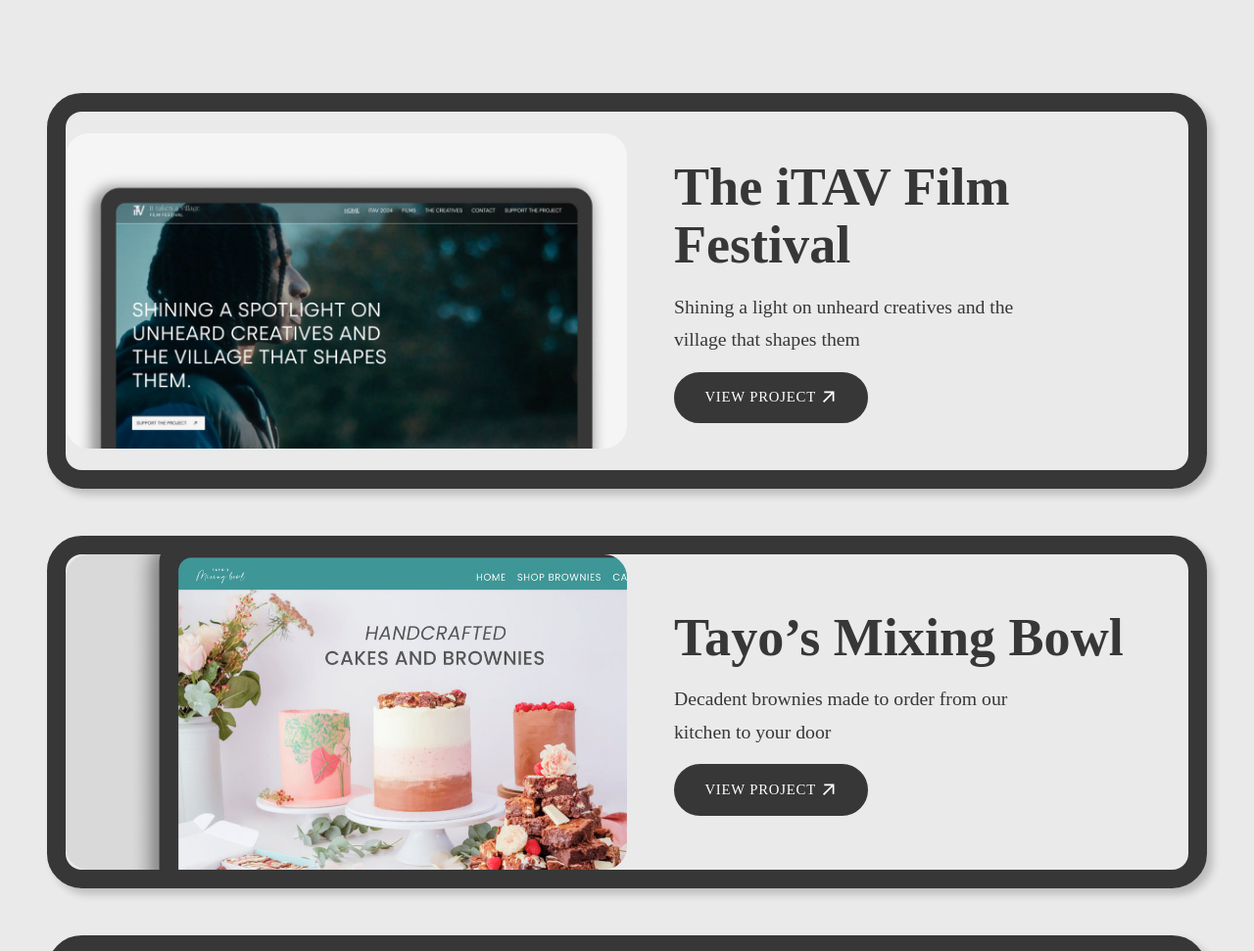
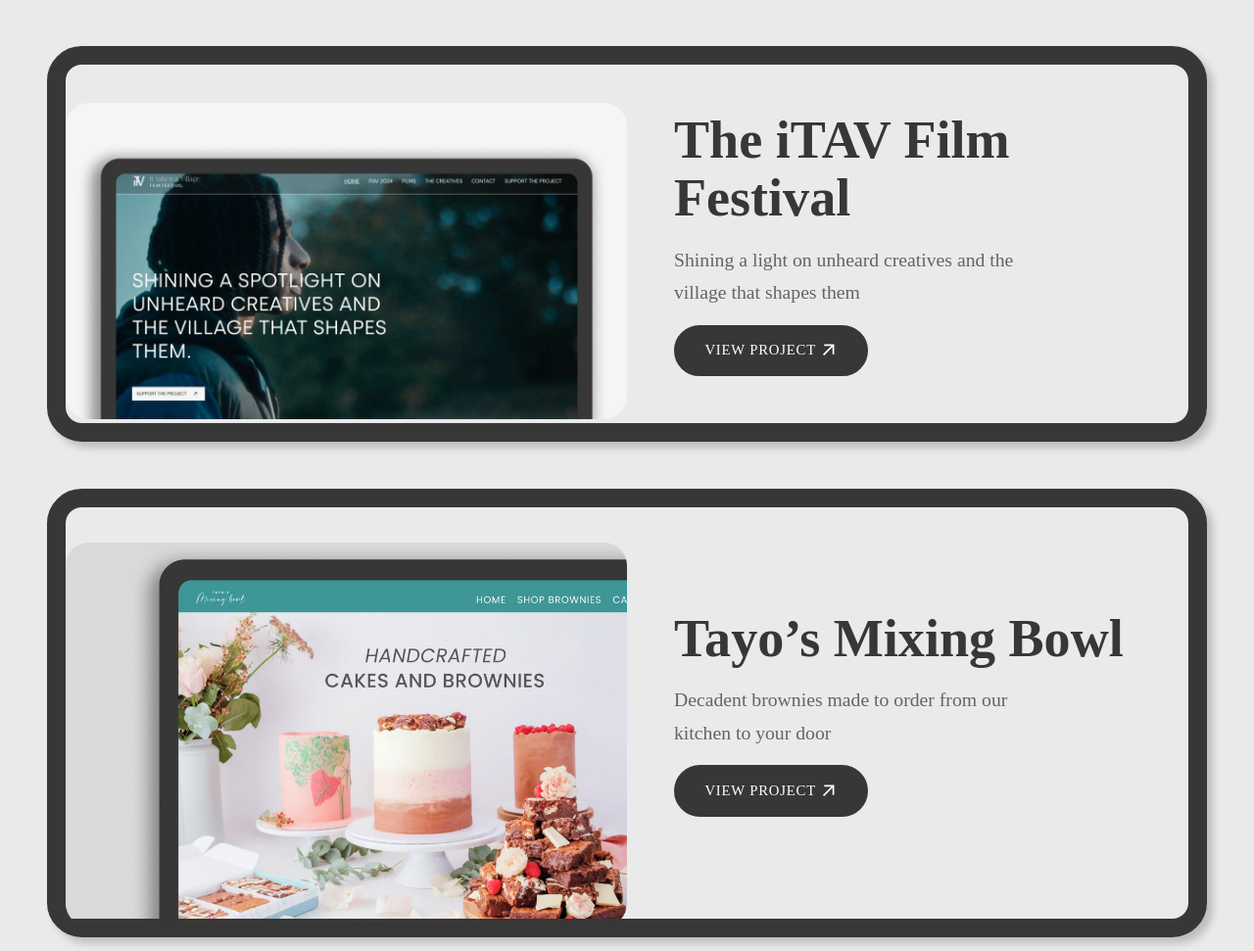
Before and after one commit to Hannah-Ogunyinka/bayagardenstudio, an Astro site: page /projects in a window 1280 px wide. Shown: the part 625-1596 px from the top of the page at 98% size. Built offline with nearby package versions, Linux system fonts and the light colour scheme; Astro itself is replaced by a stand-in of ours.

Commit message:
Match project cards to the theme's thumbnail column
Images keep their own proportions inside a 420px clip column, with the
theme's 1.8em top inset (1em all round at 1350px and below). Adds
showcase radius, project thumbnail and measure tokens, sets the showcase
border to the theme's 1em, and removes the extra space above and below
the list.

Co-Authored-By: Claude Opus 5.5 <noreply@anthropic.com>
Claude-Session: https://claude.ai/code/session_01Wts3YrB7oTDSWyo8ewD1KV

```diff
--- a/design-system-source/tokens.template.css
+++ b/design-system-source/tokens.template.css
@@ -147,6 +147,7 @@
   --measure-intro: 37.5rem;             /* 600px: centred page intros */
   --measure-cta: 40.625rem;             /* 650px: call-to-action headings */
   --measure-plan: 25rem;                /* 400px: pricing plan cards */
+  --measure-project: 23.75rem;          /* 380px: project card summaries */
   --measure-photo: 43.75rem;            /* 700px: photography panel */
 
   /* --------------------------------------------------------------- Space */
@@ -175,6 +176,7 @@
   --container-cards: 78.75rem;          /* 1260px: package cards */
   --card-min-h: 17.5rem;                /* 280px: Build page second-row cards */
   --card-light-max-h: 35rem;            /* 560px: Build page lightweight card */
+  --thumb-project-max-h: 26.25rem;      /* 420px: project page thumbnails are clipped to this */
   --hero-max-h: 67.5rem;                /* 1080px: tallest the services hero gets */
   --space-hero-after: 16rem;            /* theme spacer under the services hero */
   --space-hero-after-fluid: clamp(1rem, 49.455vw - 26.509rem, 16rem); /* the same spacer from 890px to 1420px */
@@ -218,14 +220,16 @@
   --border-hairline: 1px;
   --border-thin: 2px;
   --border-frame: 8px;                  /* white frame around showcase media */
-  --border-showcase: 19px;              /* dark frame around project cards */
+  --border-showcase: 1em;               /* dark frame around project cards (theme: 1em) */
 
   --radius-xs: 0.25rem;                 /* inputs, focus rings */
   --radius-s: 0.625rem;                 /* package cards (10px) */
   --radius-sm: 0.5rem;                  /* tags, author box, form fields */
-  --radius-ms: 0.75rem;                 /* project thumbnails */
+  --radius-ms: 0.75em;                  /* project thumbnail column (scales with its text) */
   --radius-m: 1rem;                     /* small rounded images */
   --radius-media: 1.2rem;               /* photos and outcome panels */
+  --radius-showcase: 1.8em;             /* thick dark showcase frames (projects, home offer) */
+  --radius-showcase-media: 1.2em;       /* images inside a showcase frame */
   --radius-card: 1.5rem;                /* post cards */
   --radius-panel: 2rem;                 /* grey and purple panels (32px) */
   --radius-panel-l: 2.5rem;             /* plan cards (40px) */
--- a/src/components/home/OfferSection.astro
+++ b/src/components/home/OfferSection.astro
@@ -134,7 +134,7 @@ const offers = [
   /* Dark tablet frame around the template screenshot. */
   .offer__device {
     padding: var(--space-sm);
-    border-radius: 1.8em;
+    border-radius: var(--radius-showcase);
     background-color: var(--color-surface-inverse);
     box-shadow: var(--shadow-footer);
   }
--- a/src/pages/projects.astro
+++ b/src/pages/projects.astro
@@ -53,7 +53,9 @@ const cards: Card[] = [
       {
         cards.map((card) => (
           <li class="card">
-            <Image src={card.image} alt="" widths={[400, 640, 900]} sizes={`${MQ.mdDown} 100vw, 50vw`} class="card__image" />
+            <div class="card__media">
+              <Image src={card.image} alt="" widths={[400, 640, 900]} sizes={`${MQ.mdDown} 100vw, 50vw`} class="card__image" />
+            </div>
             <div class="card__text">
               <h2>{card.title}</h2>
               <p>{card.summary}</p>
@@ -79,7 +81,7 @@ const cards: Card[] = [
   .projects {
     max-width: var(--container-wide);
     margin-inline: auto;
-    padding: var(--space-md) var(--space-md) var(--space-xl);
+    padding-inline: var(--space-md);
   }
 
   .projects__list {
@@ -90,30 +92,40 @@ const cards: Card[] = [
     list-style: none;
   }
 
-  /* Thick dark frame, as on the live site; the image fills the left half. */
+  /* Thick dark frame, as on the live site; the image fills the left half.
+     WordPress columns stack below 782px with a medium gap between them. */
   .card {
     display: grid;
     grid-template-columns: 1fr 1fr;
     align-items: center;
     border: var(--border-showcase) solid var(--color-text);
-    border-radius: 1.8em;
+    border-radius: var(--radius-showcase);
     box-shadow: var(--shadow-photo);
 
     @media (--md-down) {
       grid-template-columns: 1fr;
+      row-gap: var(--space-md);
     }
   }
 
+  /* Theme .projects-pg-thumbnail-img-column: tall screenshots are clipped
+     at 420px; the image keeps its own proportions. */
+  .card__media {
+    max-height: var(--thumb-project-max-h);
+    overflow-y: clip;
+    border-radius: var(--radius-ms);
+  }
+
+  /* Theme .projects-pg-thumbnail-wrapper: 1.8em above the image on wide
+     screens, an even 1em inset at 1350px and below. */
   .card__image {
     display: block;
     width: 100%;
     height: auto;
-    aspect-ratio: 16 / 9;
-    object-fit: cover;
-    border-radius: 1.2em;
+    margin-top: 1.8em;
+    border-radius: var(--radius-showcase-media);
 
-    /* Stacked on phones, the image sits inset in its own panel. */
-    @media (--md-down) {
+    @media (--thumb-compact) {
       width: calc(100% - 2em);
       margin: 1em;
     }
@@ -133,7 +145,8 @@ const cards: Card[] = [
   }
 
   .card__text p {
-    max-width: 19em;
+    max-width: var(--measure-project);
+    color: var(--color-text-muted);
     margin: var(--stack-s) 0 var(--space-sm);
   }
 </style>
--- a/src/styles/media.css
+++ b/src/styles/media.css
@@ -36,3 +36,6 @@
 
 /* The theme's services hero rises less and has a smaller spacer below 1421px. */
 @custom-media --hero-compact (width < 88.8125em);
+
+/* The theme's project thumbnails get an even 1em inset at 1350px and below. */
+@custom-media --thumb-compact (width <= 84.375em);
--- a/src/styles/tokens.css
+++ b/src/styles/tokens.css
@@ -177,6 +177,7 @@
   --measure-intro: 37.5rem;             /* 600px: centred page intros */
   --measure-cta: 40.625rem;             /* 650px: call-to-action headings */
   --measure-plan: 25rem;                /* 400px: pricing plan cards */
+  --measure-project: 23.75rem;          /* 380px: project card summaries */
   --measure-photo: 43.75rem;            /* 700px: photography panel */
 
   /* --------------------------------------------------------------- Space */
@@ -205,6 +206,7 @@
   --container-cards: 78.75rem;          /* 1260px: package cards */
   --card-min-h: 17.5rem;                /* 280px: Build page second-row cards */
   --card-light-max-h: 35rem;            /* 560px: Build page lightweight card */
+  --thumb-project-max-h: 26.25rem;      /* 420px: project page thumbnails are clipped to this */
   --hero-max-h: 67.5rem;                /* 1080px: tallest the services hero gets */
   --space-hero-after: 16rem;            /* theme spacer under the services hero */
   --space-hero-after-fluid: clamp(1rem, 49.455vw - 26.509rem, 16rem); /* the same spacer from 890px to 1420px */
@@ -248,14 +250,16 @@
   --border-hairline: 1px;
   --border-thin: 2px;
   --border-frame: 8px;                  /* white frame around showcase media */
-  --border-showcase: 19px;              /* dark frame around project cards */
+  --border-showcase: 1em;               /* dark frame around project cards (theme: 1em) */
 
   --radius-xs: 0.25rem;                 /* inputs, focus rings */
   --radius-s: 0.625rem;                 /* package cards (10px) */
   --radius-sm: 0.5rem;                  /* tags, author box, form fields */
-  --radius-ms: 0.75rem;                 /* project thumbnails */
+  --radius-ms: 0.75em;                  /* project thumbnail column (scales with its text) */
   --radius-m: 1rem;                     /* small rounded images */
   --radius-media: 1.2rem;               /* photos and outcome panels */
+  --radius-showcase: 1.8em;             /* thick dark showcase frames (projects, home offer) */
+  --radius-showcase-media: 1.2em;       /* images inside a showcase frame */
   --radius-card: 1.5rem;                /* post cards */
   --radius-panel: 2rem;                 /* grey and purple panels (32px) */
   --radius-panel-l: 2.5rem;             /* plan cards (40px) */
```
